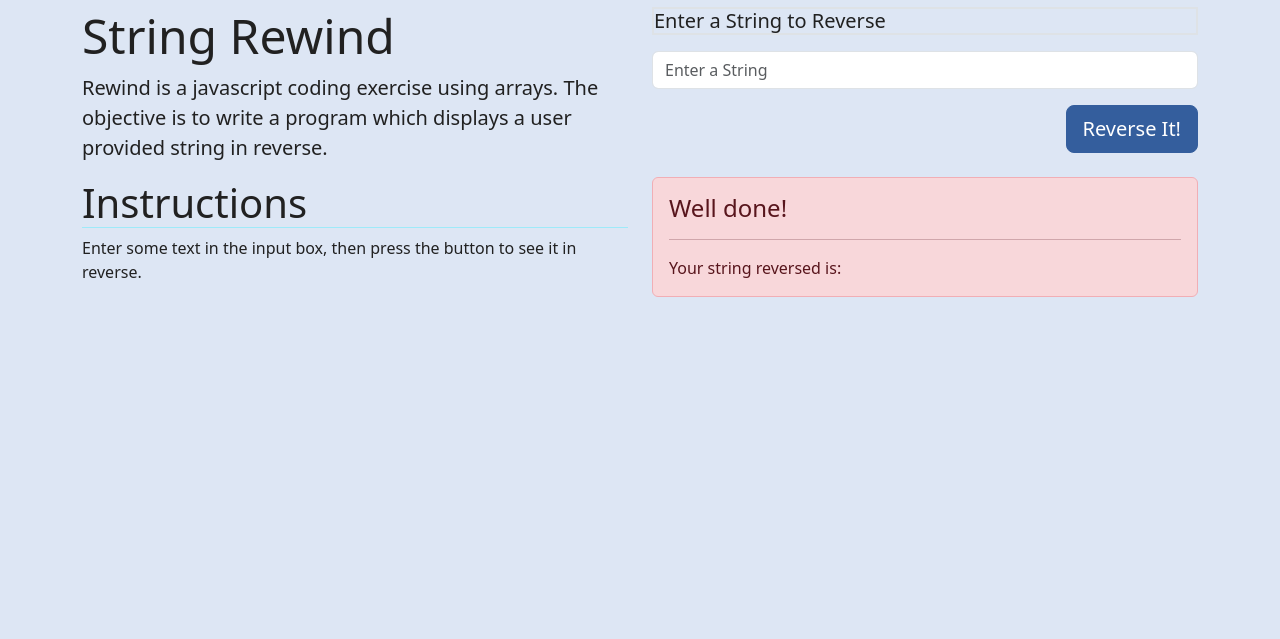
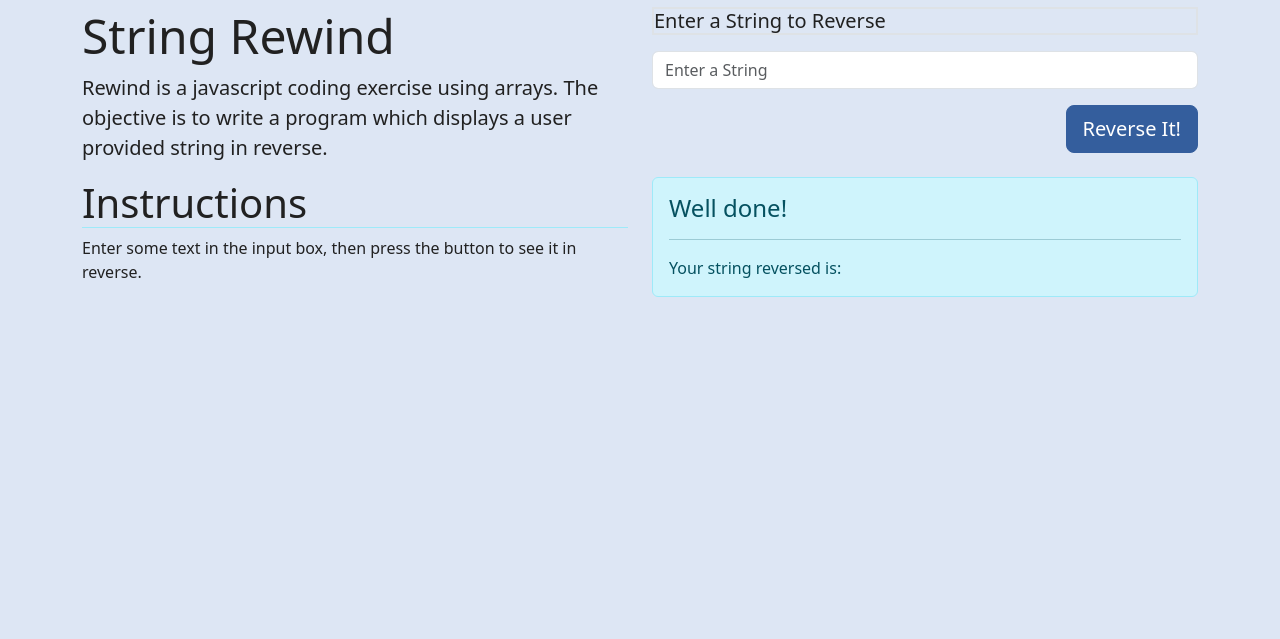
Before and after one commit to Fjeldhammer/Rewind, a plain HTML site: page app.html in a window 1280 px wide. Both pictures are taken after a click on the button "Reverse It!". Shown: the part 77-716 px from the top of the page. Drawn offline with nearby package versions, Linux system fonts and the light colour scheme; some packages are replaced by stand-ins of ours; a script that the page names is missing.

Commit message:
changed alert

```diff
--- a/app.html
+++ b/app.html
@@ -97,7 +97,7 @@
                         </button>
                     </div>
                 </form>
-                <div class="alert alert-danger mt-4 fade show invisible" role="alert" id="alert">
+                <div class="alert alert-info mt-4 fade show invisible" role="alert" id="alert">
                     <h4>Well done!</h4>
                     <hr />
                     Your string reversed is: <span class="fw-bold" id="results"></span>
```
